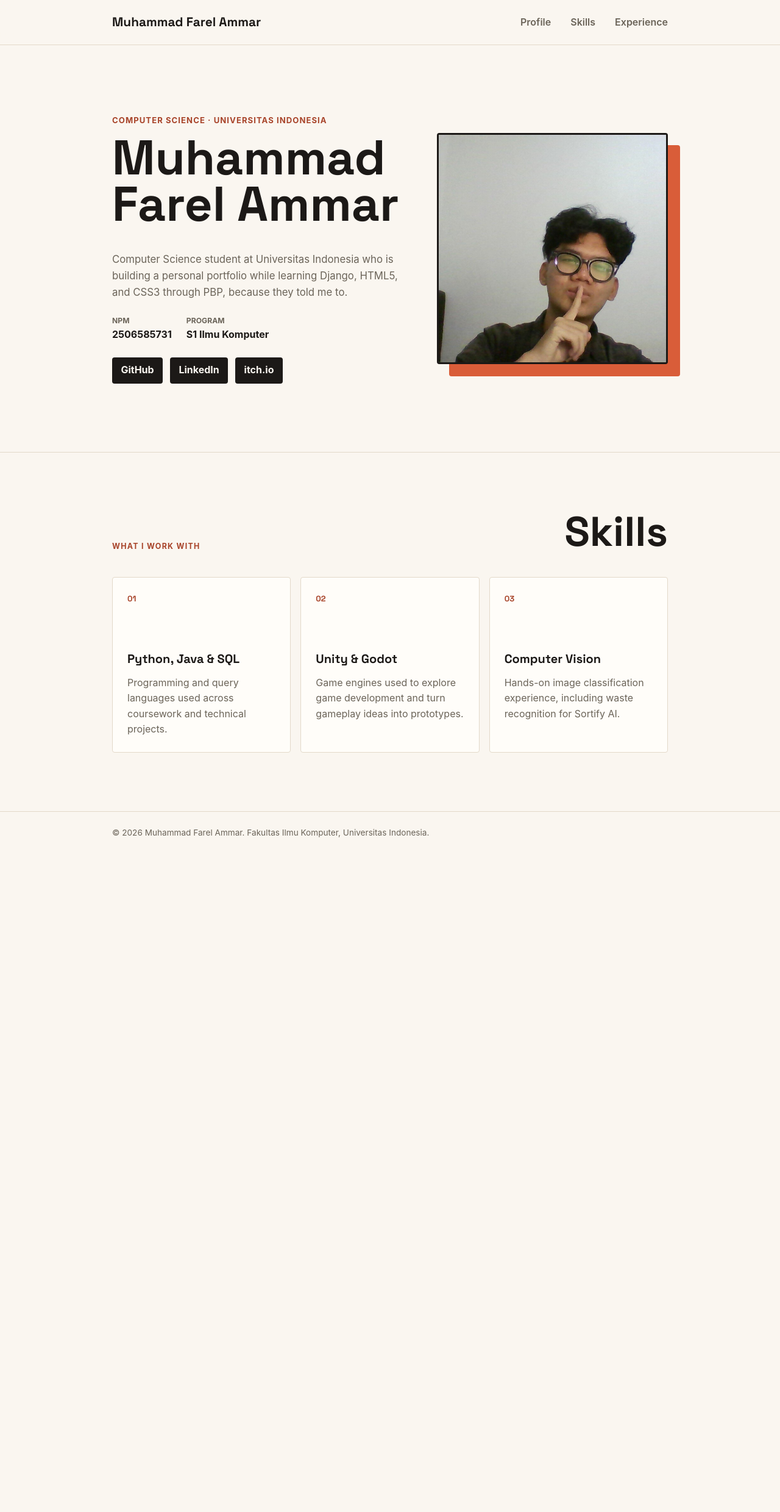
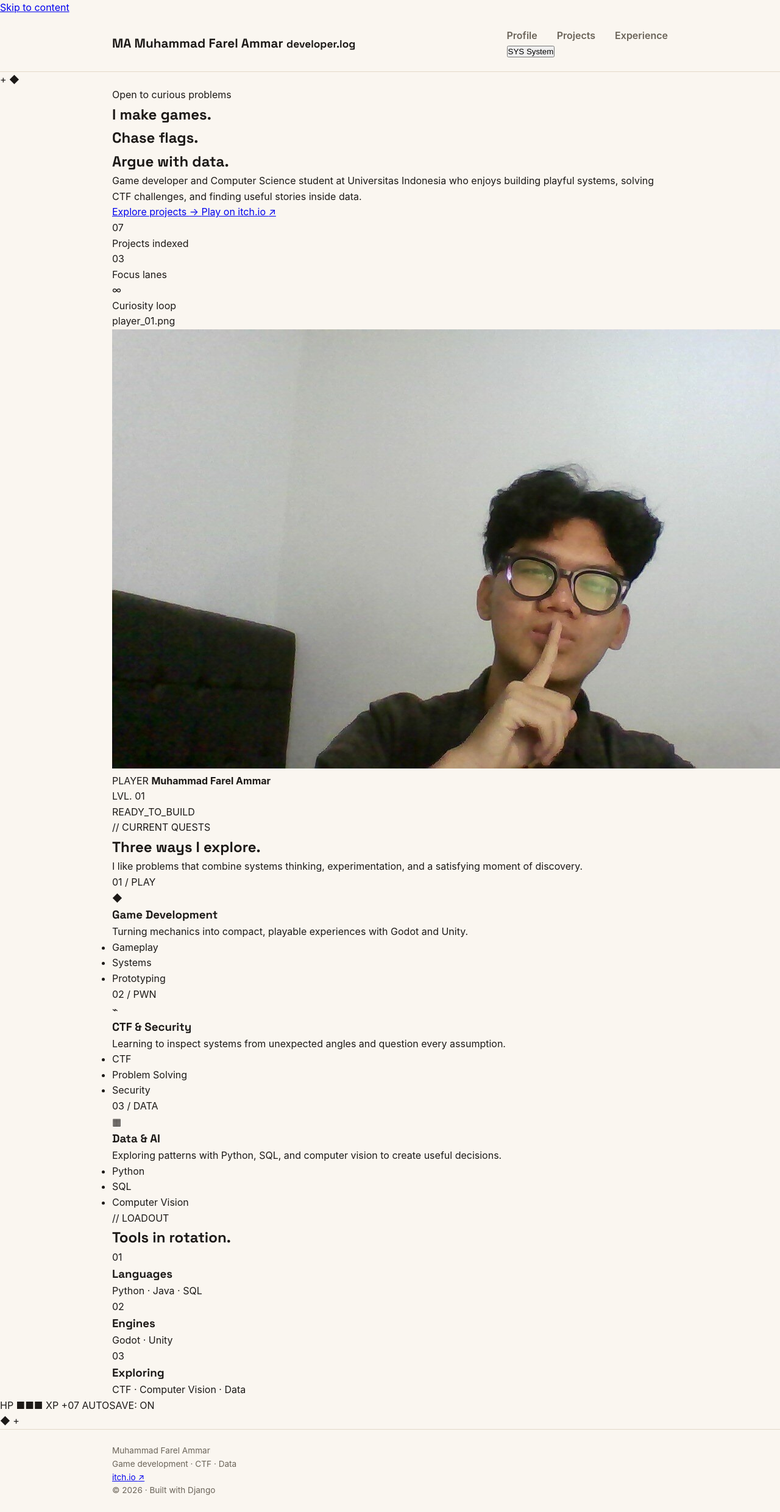
Before and after one commit to marlioboro/PBP, a Django app: page / in a window 1280 px wide; the page is wider, and only the part inside the window is pictured. Shown: that part at 61% size. Before the commit the page ends 1373 px from the top of that part, so only its background shows below. Run offline with Django 5.2, Linux system fonts and the light colour scheme; data comes from the database, SQL or seed files in the repository.

Commit message:
feat: add dynamic portfolio pages and navigation

```diff
--- a/main/urls.py
+++ b/main/urls.py
@@ -1,6 +1,11 @@
 from django.urls import path
 
-from main.views import show_experience, show_main
+from main.views import (
+    show_experience,
+    show_main,
+    show_project_detail,
+    show_projects,
+)
 
 
 app_name = 'main'
@@ -8,4 +13,6 @@
 urlpatterns = [
     path('', show_main, name='show_main'),
     path('experience/', show_experience, name='show_experience'),
+    path('projects/', show_projects, name='show_projects'),
+    path('projects/<slug:slug>/', show_project_detail, name='show_project_detail'),
 ]
--- a/main/views.py
+++ b/main/views.py
@@ -1,25 +1,56 @@
-from django.shortcuts import render
+from django.shortcuts import get_object_or_404, render
 
-from main.models import Experience
+from main.models import Experience, Project
+
+
+PROFILE_CONTEXT = {
+    'name': 'Muhammad Farel Ammar',
+    'npm': '2506585731',
+    'study_program': 'S1 Ilmu Komputer',
+    'bio': (
+        'Game developer and Computer Science student at Universitas Indonesia '
+        'who enjoys building playful systems, solving CTF challenges, and '
+        'finding useful stories inside data.'
+    ),
+}
+
+
+def build_context(**page_context):
+    return {**PROFILE_CONTEXT, **page_context}
 
 
 def show_main(request):
-    context = {
-        'name': 'Muhammad Farel Ammar',
-        'npm': '2506585731',
-        'study_program': 'S1 Ilmu Komputer',
-        'bio': (
-            'Computer Science student at Universitas Indonesia who is building '
-            'a personal portfolio while learning Django, HTML5, and CSS3 '
-            'through PBP, because they told me to.'
-        ),
-    }
+    context = build_context(
+        active_page='profile',
+        project_count=Project.objects.count(),
+    )
     return render(request, 'index.html', context)
 
 
 def show_experience(request):
-    context = {
-        'name': 'Muhammad Farel Ammar',
-        'experience_list': Experience.objects.all(),
-    }
+    context = build_context(
+        active_page='experience',
+        experience_list=Experience.objects.all(),
+    )
     return render(request, 'experience.html', context)
+
+
+def show_projects(request):
+    projects = Project.objects.all()
+    context = build_context(
+        active_page='projects',
+        project_list=projects,
+        project_count=projects.count(),
+        released_count=projects.filter(status='released').count(),
+        featured_count=projects.filter(featured=True).count(),
+    )
+    return render(request, 'projects.html', context)
+
+
+def show_project_detail(request, slug):
+    project = get_object_or_404(Project, slug=slug)
+    context = build_context(
+        active_page='projects',
+        project=project,
+    )
+    return render(request, 'project_detail.html', context)
--- /dev/null
+++ b/templates/base.html
@@ -0,0 +1,106 @@
+{% load static %}
+<!DOCTYPE html>
+<html lang="en" data-theme="dark" data-theme-preference="system">
+<head>
+    <meta charset="UTF-8">
+    <meta name="viewport" content="width=device-width, initial-scale=1.0">
+    <meta name="description" content="Portfolio of {{ name }}, a game developer and CTF and data enthusiast.">
+    <title>{% block title %}{{ name }} — Portfolio{% endblock %}</title>
+    <link rel="preconnect" href="https://fonts.googleapis.com">
+    <link rel="preconnect" href="https://fonts.gstatic.com" crossorigin>
+    <script>
+        (function () {
+            var preference = localStorage.getItem('portfolio-theme') || 'system';
+            var resolved = preference === 'system'
+                ? (window.matchMedia('(prefers-color-scheme: dark)').matches ? 'dark' : 'light')
+                : preference;
+            document.documentElement.dataset.theme = resolved;
+            document.documentElement.dataset.themePreference = preference;
+        }());
+    </script>
+    <link href="https://fonts.googleapis.com/css2?family=JetBrains+Mono:wght@400;600;700&amp;family=Pixelify+Sans:wght@400;500;600;700&amp;family=Space+Grotesk:wght@400;500;600;700&amp;display=swap" rel="stylesheet">
+    <link rel="stylesheet" href="{% static 'css/style.css' %}">
+    <script src="{% static 'js/theme.js' %}" defer></script>
+    <script src="{% static 'js/parallax.js' %}" defer></script>
+</head>
+<body class="{% block body_class %}{% endblock %}">
+    <a class="skip-link" href="#main-content">Skip to content</a>
+    <div class="page-grid" aria-hidden="true"></div>
+
+    <header class="site-header">
+        <div class="container header-inner">
+            <a href="{% url 'main:show_main' %}" class="brand" aria-label="{{ name }} — home">
+                <span class="brand-mark">MA</span>
+                <span class="brand-copy">
+                    <strong>{{ name }}</strong>
+                    <small>developer.log</small>
+                </span>
+            </a>
+
+            <div class="header-controls">
+                <nav class="primary-nav" aria-label="Primary navigation">
+                    <a
+                        href="{% url 'main:show_main' %}"
+                        class="nav-link{% if active_page == 'profile' %} is-active{% endif %}"
+                        {% if active_page == 'profile' %}aria-current="page"{% endif %}
+                    >Profile</a>
+                    <a
+                        href="{% url 'main:show_projects' %}"
+                        class="nav-link{% if active_page == 'projects' %} is-active{% endif %}"
+                        {% if active_page == 'projects' %}aria-current="page"{% endif %}
+                    >Projects</a>
+                    <a
+                        href="{% url 'main:show_experience' %}"
+                        class="nav-link{% if active_page == 'experience' %} is-active{% endif %}"
+                        {% if active_page == 'experience' %}aria-current="page"{% endif %}
+                    >Experience</a>
+                </nav>
+
+                <button class="theme-toggle" type="button" data-theme-toggle aria-label="Theme: System">
+                    <span class="theme-toggle-icon" aria-hidden="true">SYS</span>
+                    <span class="theme-toggle-label">System</span>
+                </button>
+            </div>
+        </div>
+    </header>
+
+    <main id="main-content">
+        {% block content %}{% endblock %}
+    </main>
+
+    <section class="runner-stage" aria-hidden="true">
+        <div class="runner-hud">
+            <span>HP ■■■</span>
+            <span>XP +07</span>
+            <span>AUTOSAVE: ON</span>
+        </div>
+        <span class="runner-cloud runner-cloud-one"></span>
+        <span class="runner-cloud runner-cloud-two"></span>
+        <span class="runner-collectible runner-collectible-one">◆</span>
+        <span class="runner-collectible runner-collectible-two">+</span>
+        <div class="runner-avatar">
+            <div class="pixel-dino">
+                <span class="dino-tail"></span>
+                <span class="dino-body"></span>
+                <span class="dino-head"><i></i></span>
+                <span class="dino-leg dino-leg-front"></span>
+                <span class="dino-leg dino-leg-back"></span>
+            </div>
+        </div>
+        <div class="runner-ground"></div>
+    </section>
+
+    <footer class="site-footer">
+        <div class="container footer-inner">
+            <div>
+                <p class="footer-title">{{ name }}</p>
+                <p>Game development · CTF · Data</p>
+            </div>
+            <a href="https://marlioboro.itch.io/" target="_blank" rel="noopener noreferrer">
+                itch.io <span aria-hidden="true">↗</span>
+            </a>
+            <p class="footer-meta">© 2026 · Built with Django</p>
+        </div>
+    </footer>
+</body>
+</html>
--- a/templates/index.html
+++ b/templates/index.html
@@ -1,95 +1,154 @@
+{% extends 'base.html' %}
 {% load static %}
-<!DOCTYPE html>
-<html lang="en">
-<head>
-    <meta charset="UTF-8">
-    <meta name="viewport" content="width=device-width, initial-scale=1.0">
-    <title>{{ name }} - Portfolio</title>
-    <link rel="preconnect" href="https://fonts.googleapis.com">
-    <link rel="preconnect" href="https://fonts.gstatic.com" crossorigin>
-    <link href="https://fonts.googleapis.com/css2?family=Space+Grotesk:wght@500;700&display=swap" rel="stylesheet">
-    <link rel="stylesheet" href="{% static 'css/style.css' %}">
-</head>
-<body>
-    <header class="site-header">
-        <div class="container">
-            <a href="{% url 'main:show_main' %}" class="brand">{{ name }}</a>
-            <nav aria-label="Primary navigation">
-                <a href="{% url 'main:show_main' %}">Profile</a>
-                <a href="{% url 'main:show_main' %}#skills">Skills</a>
-                <a href="{% url 'main:show_experience' %}">Experience</a>
-            </nav>
+
+{% block title %}{{ name }} — Game Developer & Builder{% endblock %}
+
+{% block content %}
+    <section class="hero-section" aria-labelledby="hero-heading">
+        <div class="hero-parallax" data-parallax aria-hidden="true">
+            <div class="parallax-layer parallax-layer-back">
+                <span class="pixel-celestial pixel-sun"></span>
+                <span class="pixel-celestial pixel-moon"></span>
+                <span class="profile-cloud profile-cloud-one"></span>
+                <span class="profile-cloud profile-cloud-two"></span>
             </div>
-    </header>
+            <div class="parallax-layer parallax-layer-mid">
+                <span class="profile-cloud profile-cloud-three"></span>
+                <span class="pixel-spark pixel-spark-one">+</span>
+                <span class="pixel-spark pixel-spark-two">◆</span>
+            </div>
+            <div class="parallax-layer parallax-layer-front">
+                <span class="pixel-hill pixel-hill-one"></span>
+                <span class="pixel-hill pixel-hill-two"></span>
+            </div>
+        </div>
+        <div class="container hero-layout">
+            <div class="hero-copy">
+                <p class="eyebrow"><span class="status-dot"></span> Open to curious problems</p>
+                <h1 id="hero-heading">
+                    I make games.<br>
+                    <span>Chase flags.</span><br>
+                    Argue with data.
+                </h1>
+                <p class="hero-intro">{{ bio }}</p>
 
-    <main>
-        <section class="hero" id="profile" aria-labelledby="profile-heading">
-            <div class="container hero-grid">
-                <header class="hero-identity">
-                    <p class="hero-kicker">Computer Science &middot; Universitas Indonesia</p>
-                    <h1 id="profile-heading">{{ name }}</h1>
-                </header>
-                <figure class="hero-photo">
-                    <div class="photo-block" aria-hidden="true"></div>
+                <div class="hero-actions">
+                    <a class="button button-primary" href="{% url 'main:show_projects' %}">
+                        Explore projects <span aria-hidden="true">→</span>
+                    </a>
+                    <a class="button button-ghost" href="https://marlioboro.itch.io/" target="_blank" rel="noopener noreferrer">
+                        Play on itch.io <span aria-hidden="true">↗</span>
+                    </a>
+                </div>
+
+                <dl class="hero-stats" aria-label="Portfolio overview">
+                    <div>
+                        <dt>{{ project_count|stringformat:"02d" }}</dt>
+                        <dd>Projects indexed</dd>
+                    </div>
+                    <div>
+                        <dt>03</dt>
+                        <dd>Focus lanes</dd>
+                    </div>
+                    <div>
+                        <dt>∞</dt>
+                        <dd>Curiosity loop</dd>
+                    </div>
+                </dl>
+            </div>
+
+            <figure class="profile-visual">
+                <div class="visual-window">
+                    <div class="window-bar" aria-hidden="true">
+                        <span></span><span></span><span></span>
+                        <p>player_01.png</p>
+                    </div>
                     <img
-                        class="avatar"
-                        src="{% static 'img/profile-photo.jpg' %}"
+                        src="{% static 'img/profile-photo.jpg' %}?v=20260914-2"
                         alt="Photo of {{ name }}"
                     >
+                    <figcaption>
+                        <span>PLAYER</span>
+                        <strong>{{ name }}</strong>
+                    </figcaption>
+                </div>
+                <div class="visual-badge visual-badge-top" aria-hidden="true">LVL. 01</div>
+                <div class="visual-badge visual-badge-bottom">
+                    <span class="status-dot"></span> READY_TO_BUILD
+                </div>
             </figure>
-                <article class="hero-details">
-                    <p class="bio">{{ bio }}</p>
-                    <dl class="meta-list">
-                        <div class="meta-row">
-                            <dt>NPM</dt>
-                            <dd>{{ npm }}</dd>
-                        </div>
-                        <div class="meta-row">
-                            <dt>Program</dt>
-                            <dd>{{ study_program }}</dd>
-                        </div>
-                    </dl>
-                    <nav class="social-links" aria-label="Social profiles">
-                        <a href="https://github.com/marlioboro" class="social-link" rel="me">GitHub</a>
-                        <a href="https://www.linkedin.com/in/farelammar/" class="social-link" rel="me">LinkedIn</a>
-                        <a href="https://marlioboro.itch.io/" class="social-link" rel="me">itch.io</a>
-                    </nav>
-                </article>
         </div>
     </section>
 
-        <section class="portfolio-section skills-section" id="skills" aria-labelledby="skills-heading">
+    <section class="focus-section section-space" id="focus" aria-labelledby="focus-heading">
         <div class="container">
-                <header class="section-heading">
-                    <p class="section-kicker">What I work with</p>
-                    <h2 id="skills-heading">Skills</h2>
+            <header class="section-header split-heading">
+                <div>
+                    <p class="section-label">// CURRENT QUESTS</p>
+                    <h2 id="focus-heading">Three ways I explore.</h2>
+                </div>
+                <p>I like problems that combine systems thinking, experimentation, and a satisfying moment of discovery.</p>
             </header>
-                <ul class="card-grid skill-list">
-                    <li class="skill-card">
-                        <p class="card-number" aria-hidden="true">01</p>
-                        <h3>Python, Java &amp; SQL</h3>
-                        <p>Programming and query languages used across coursework and technical projects.</p>
-                    </li>
-                    <li class="skill-card">
-                        <p class="card-number" aria-hidden="true">02</p>
-                        <h3>Unity &amp; Godot</h3>
-                        <p>Game engines used to explore game development and turn gameplay ideas into prototypes.</p>
-                    </li>
-                    <li class="skill-card">
-                        <p class="card-number" aria-hidden="true">03</p>
-                        <h3>Computer Vision</h3>
-                        <p>Hands-on image classification experience, including waste recognition for Sortify AI.</p>
-                    </li>
+
+            <div class="focus-grid">
+                <article class="focus-card focus-card-game">
+                    <p class="focus-index">01 / PLAY</p>
+                    <div class="focus-icon" aria-hidden="true">◆</div>
+                    <h3>Game Development</h3>
+                    <p>Turning mechanics into compact, playable experiences with Godot and Unity.</p>
+                    <ul class="tag-list" aria-label="Game development interests">
+                        <li>Gameplay</li><li>Systems</li><li>Prototyping</li>
                     </ul>
+                </article>
+
+                <article class="focus-card focus-card-security">
+                    <p class="focus-index">02 / PWN</p>
+                    <div class="focus-icon" aria-hidden="true">⌁</div>
+                    <h3>CTF & Security</h3>
+                    <p>Learning to inspect systems from unexpected angles and question every assumption.</p>
+                    <ul class="tag-list" aria-label="Cybersecurity interests">
+                        <li>CTF</li><li>Problem Solving</li><li>Security</li>
+                    </ul>
+                </article>
+
+                <article class="focus-card focus-card-data">
+                    <p class="focus-index">03 / DATA</p>
+                    <div class="focus-icon" aria-hidden="true">▦</div>
+                    <h3>Data & AI</h3>
+                    <p>Exploring patterns with Python, SQL, and computer vision to create useful decisions.</p>
+                    <ul class="tag-list" aria-label="Data interests">
+                        <li>Python</li><li>SQL</li><li>Computer Vision</li>
+                    </ul>
+                </article>
+            </div>
         </div>
     </section>
 
-    </main>
+    <section class="toolbox-section section-space" id="skills" aria-labelledby="toolbox-heading">
+        <div class="container toolbox-layout">
+            <header class="section-header">
+                <p class="section-label">// LOADOUT</p>
+                <h2 id="toolbox-heading">Tools in rotation.</h2>
+            </header>
 
-    <footer class="site-footer">
-        <div class="container">
-            <p>&copy; 2026 {{ name }}. Fakultas Ilmu Komputer, Universitas Indonesia.</p>
+            <div class="toolbox-list">
+                <article>
+                    <span>01</span>
+                    <h3>Languages</h3>
+                    <p>Python · Java · SQL</p>
+                </article>
+                <article>
+                    <span>02</span>
+                    <h3>Engines</h3>
+                    <p>Godot · Unity</p>
+                </article>
+                <article>
+                    <span>03</span>
+                    <h3>Exploring</h3>
+                    <p>CTF · Computer Vision · Data</p>
+                </article>
             </div>
-    </footer>
-</body>
-</html>
+        </div>
+    </section>
+
+{% endblock %}
```
Also changed, not shown: templates/experience.html (+47 -57 lines), templates/project_detail.html (added, +57 -0 lines), templates/projects.html (added, +76 -0 lines). Lines whose indentation alone changed are shown as unchanged.
